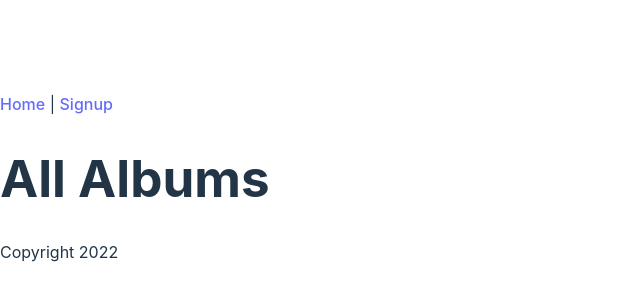
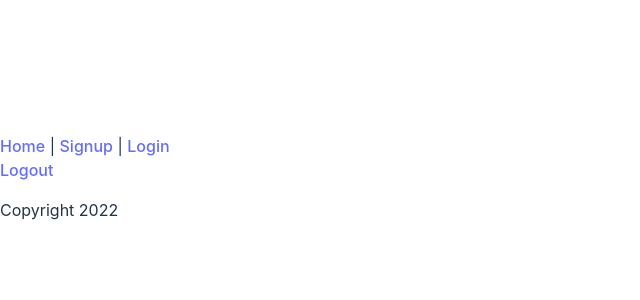
Before and after one commit to jackconnolly4/music-app-frontend, a React (Vite) app: page / in a window 1280 px wide. Shown: the part 214-514 px from the top of the page, without its empty margins (0-640 px from the left). Built offline with nearby package versions, Linux system fonts and the light colour scheme; no server answers.

Commit message:
got Login action in nav bar and working

```diff
--- a/src/AlbumsIndex.jsx
+++ b/src/AlbumsIndex.jsx
@@ -1,7 +1,11 @@
-export function AlbumsIndex() {
-  return (
-    <div>
-      <h1>All Albums</h1>
-    </div>
-  );
-}
+// export function AlbumsIndex(props) {
+//   return (
+//     <div>
+//       <h1>All Albums</h1>
+//       {props.albums.map((album) => (
+//         <div key = {album.id}>
+//           <h2>{album.title}</h2>
+//       ))}
+//     </div>
+//   );
+// }
--- a/src/Content.jsx
+++ b/src/Content.jsx
@@ -1,9 +1,24 @@
-import { AlbumsIndex } from "./AlbumsIndex";
+// import { AlbumsIndex } from "./AlbumsIndex";
+import { LogoutLink } from "./LogoutLink";
+import axios from "axios";
+import { useState, useEffect } from "react";
 
 export function Content() {
+  const [album, setAlbums] = useState([]);
+
+  const handleIndexAlbums = () => {
+    console.log("handleIndexAlbums");
+    axios.get("http://localhost:3000/albums.json").then((response) => {
+      console.log(response.data);
+      setAlbums(response.data);
+    });
+  };
+
+  useEffect(handleIndexAlbums, []);
   return (
     <main>
-      <AlbumsIndex />
+      {/* <AlbumsIndex /> */}
+      <LogoutLink />
     </main>
   );
 }
--- a/src/Header.jsx
+++ b/src/Header.jsx
@@ -4,26 +4,46 @@ import { useState } from "react";
 import { Modal } from "./Modal";
 
 export function Header() {
+  //Signup components
+
   const handleSignupShow = () => {
     setIsSignupVisible(true);
   };
 
-  //closes modal
   const handleClose = () => {
     setIsSignupVisible(false);
   };
 
   const [isSignupVisible, setIsSignupVisible] = useState(false);
 
+  // Login compoenents
+  const handleLoginShow = () => {
+    setIsLoginVisible(true);
+  };
+
+  //closes modal
+  const handleLoginClose = () => {
+    setIsLoginVisible(false);
+  };
+
+  const [isLoginVisible, setIsLoginVisible] = useState(false);
+
   return (
     <header>
       <Modal show={isSignupVisible} onClose={handleClose}>
         <Signup />
       </Modal>
+      <Modal show={isLoginVisible} onClose={handleLoginClose}>
+        <Login />
+      </Modal>
       <nav>
         <a href="#">Home</a> |{" "}
         <a className="nav-link" onClick={handleSignupShow}>
           Signup
+        </a>{" "}
+        |{" "}
+        <a className="nav-link" onClick={handleLoginShow}>
+          Login
         </a>
       </nav>
     </header>
```
